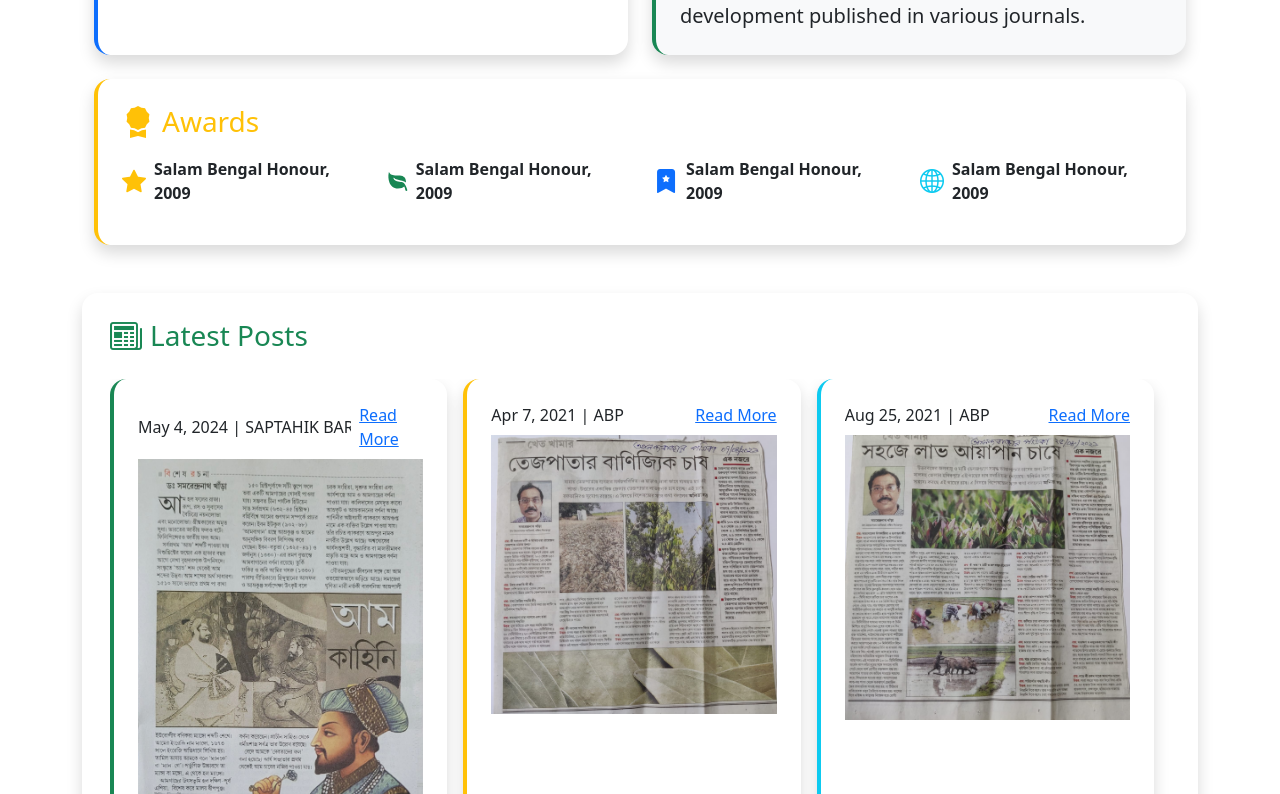
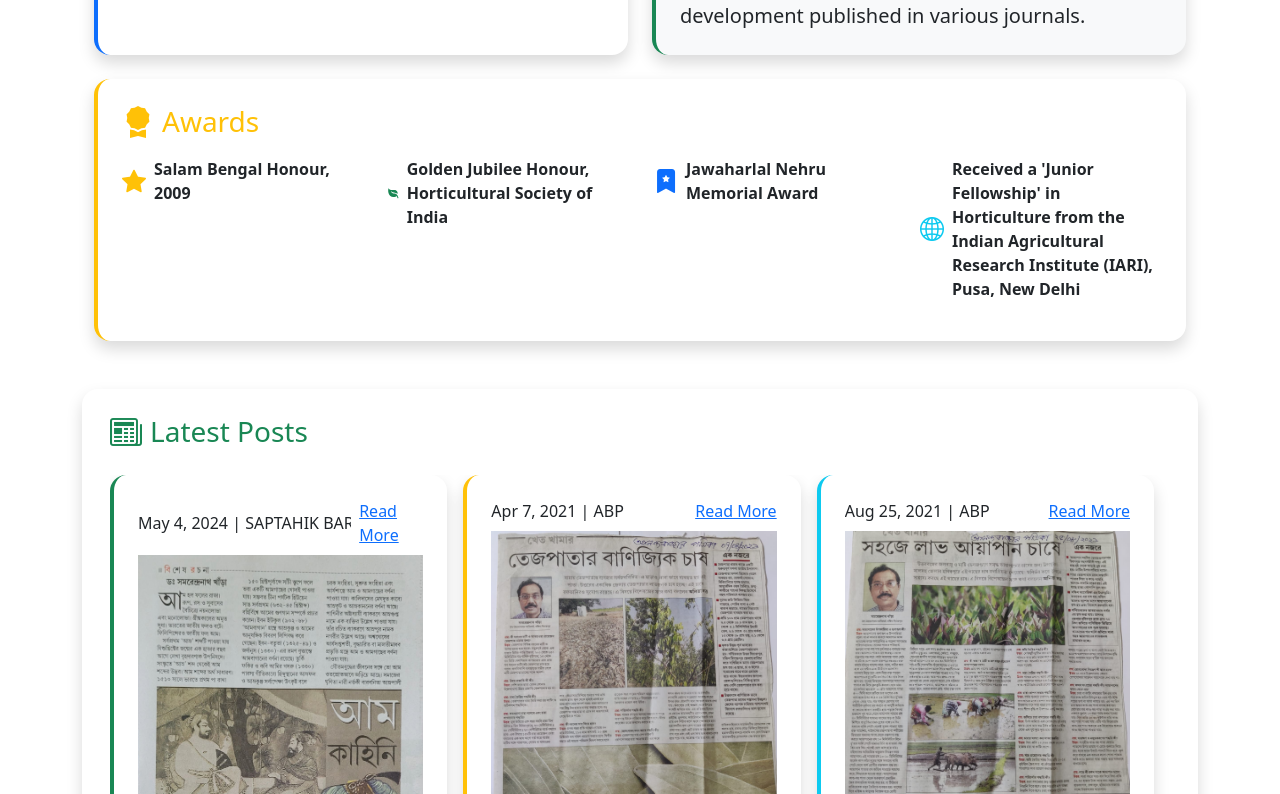
Before and after one commit to drsamarendra/author-drsamarendrakhara, an Angular app: page /home in a window 1280 px wide. Shown: the part 1533-2327 px from the top of the page. Built offline with nearby package versions, Linux system fonts and the light colour scheme.

Commit message:
modified

```diff
--- a/src/core/feature-components/about/about.component.html
+++ b/src/core/feature-components/about/about.component.html
@@ -100,19 +100,19 @@
                 <path
                   d="M1.4 1.7c.217.289.65.84 1.725 1.274 1.093.44 2.885.774 5.834.528 2.02-.168 3.431.51 4.326 1.556C14.161 6.082 14.5 7.41 14.5 8.5q0 .344-.027.734C13.387 8.252 11.877 7.76 10.39 7.5c-2.016-.288-4.188-.445-5.59-2.045-.142-.162-.402-.102-.379.112.108.985 1.104 1.82 1.844 2.308 2.37 1.566 5.772-.118 7.6 3.071.505.8 1.374 2.7 1.75 4.292.07.298-.066.611-.354.715a.7.7 0 0 1-.161.042 1 1 0 0 1-1.08-.794c-.13-.97-.396-1.913-.868-2.77C12.173 13.386 10.565 14 8 14c-1.854 0-3.32-.544-4.45-1.435-1.124-.887-1.889-2.095-2.39-3.383-1-2.562-1-5.536-.65-7.28L.73.806z" />
               </svg>
-              <span class="fw-semibold" [innerHTML]="componentData?.awards?.award1"></span>
+              <span class="fw-semibold" [innerHTML]="componentData?.awards?.award2"></span>
             </div>
           </div>
           <div class="col-md-3 col-6 mb-3">
             <div class="d-flex align-items-center">
               <i class="bi bi-bookmark-star-fill text-primary fs-4 me-2"></i>
-              <span class="fw-semibold" [innerHTML]="componentData?.awards?.award1"></span>
+              <span class="fw-semibold" [innerHTML]="componentData?.awards?.award3"></span>
             </div>
           </div>
           <div class="col-md-3 col-6 mb-3">
             <div class="d-flex align-items-center">
               <i class="bi bi-globe2 text-info fs-4 me-2"></i>
-              <span class="fw-semibold" [innerHTML]="componentData?.awards?.award1"></span>
+              <span class="fw-semibold" [innerHTML]="componentData?.awards?.award4"></span>
             </div>
           </div>
         </div>
--- a/src/core/header/header.component.css
+++ b/src/core/header/header.component.css
@@ -123,3 +123,8 @@
     align-items: flex-start !important;
   }
 }
+.contact-info {
+    white-space: nowrap; /* Ensures content stays on a single line */
+    overflow: hidden; /* Hides any overflowing content */
+    text-overflow: ellipsis; /* Adds an ellipsis (...) if content overflows */
+  }
```
